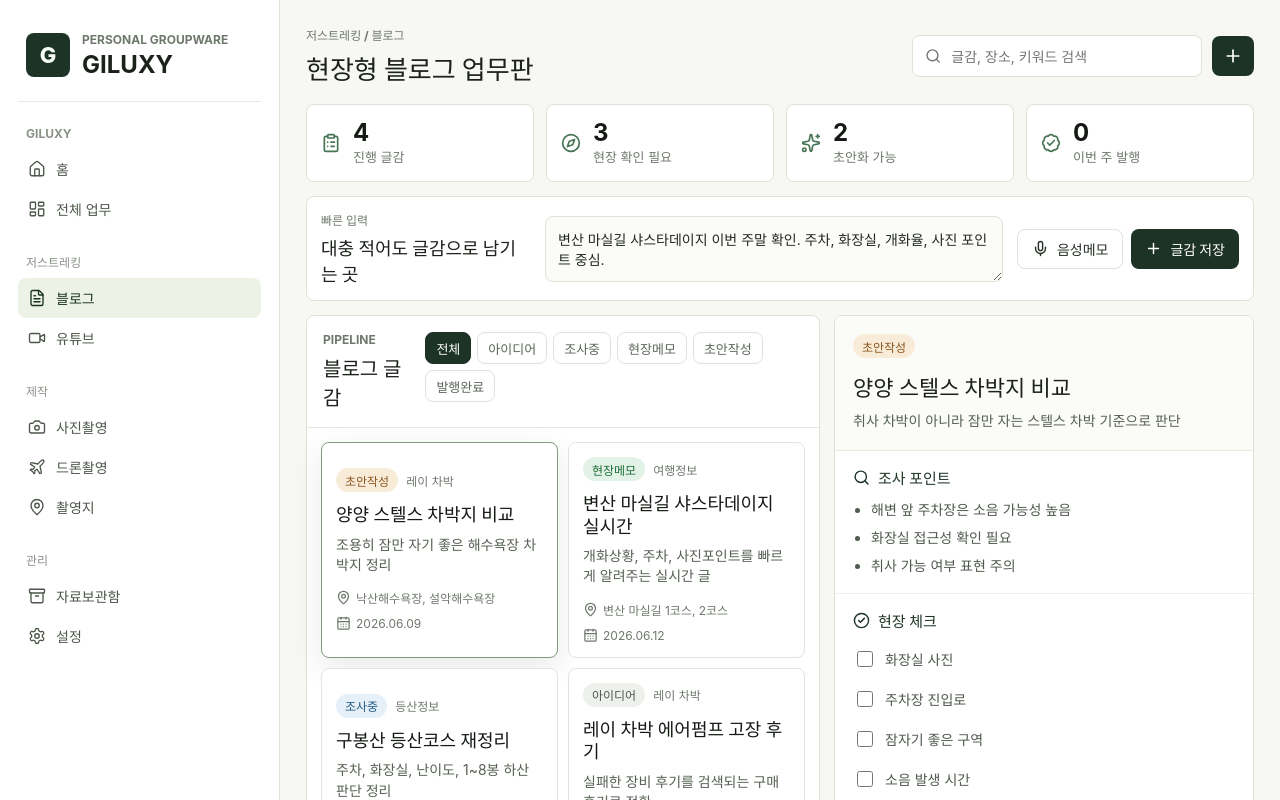
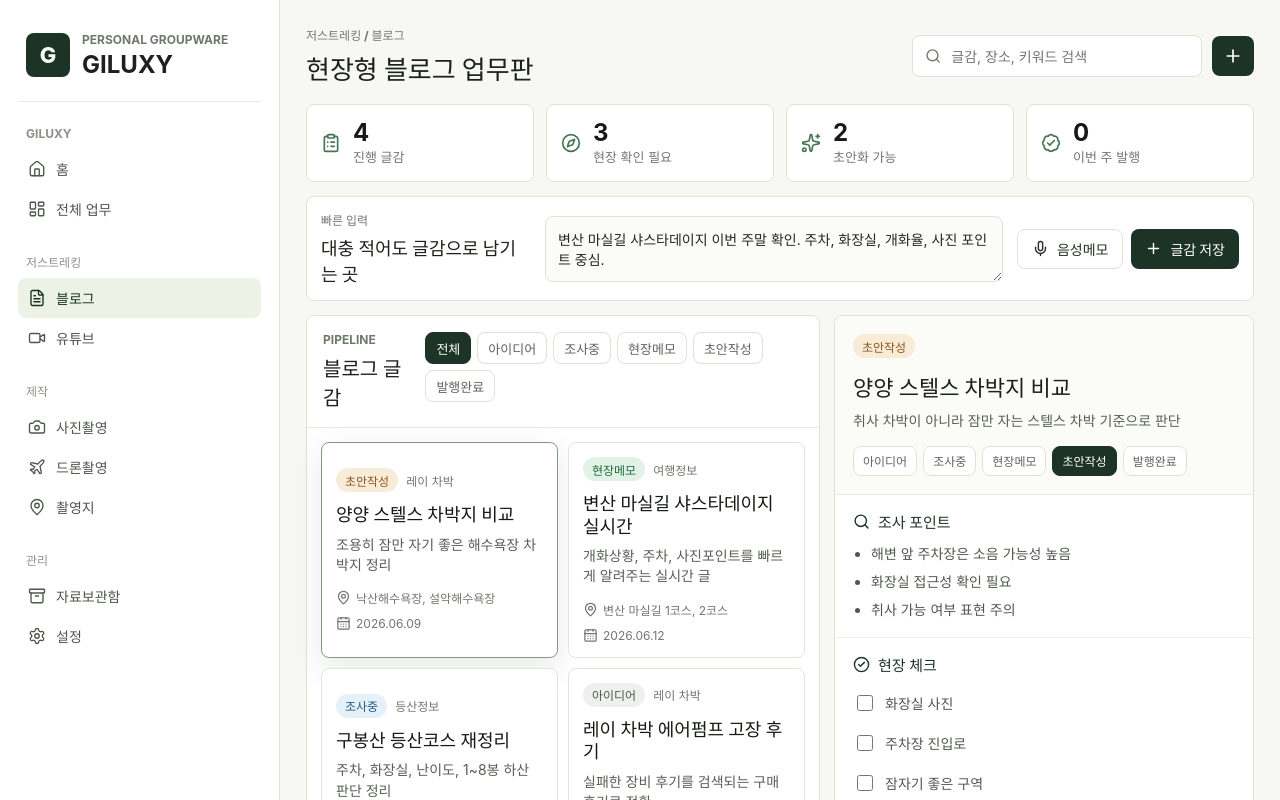
Before and after one commit to idonhaveid-dev/giluxy, a React (Vite) app: page / in a window 1280 px wide. Both pictures are taken after a click on the button "블로그로 이동". Shown: the top 800 px of the page. Built offline with nearby package versions, Linux system fonts and the light colour scheme.

Commit message:
Add blog prompt workflow

```diff
--- a/src/App.css
+++ b/src/App.css
@@ -569,6 +569,32 @@
   line-height: 1.55;
 }
 
+.status-control {
+  display: flex;
+  flex-wrap: wrap;
+  gap: 6px;
+  margin-top: 14px;
+}
+
+.status-control button {
+  min-height: 30px;
+  border: 1px solid #dfe3d7;
+  border-radius: 8px;
+  background: #ffffff;
+  color: #5c675a;
+  padding: 0 9px;
+  font: inherit;
+  font-size: 12px;
+  font-weight: 800;
+  cursor: pointer;
+}
+
+.status-control button.active {
+  border-color: #1d3326;
+  background: #1d3326;
+  color: #ffffff;
+}
+
 .detail-section {
   padding: 16px 18px;
   border-bottom: 1px solid #edf0e8;
@@ -617,6 +643,29 @@
   accent-color: #1d3326;
 }
 
+.field-note-input,
+.prompt-preview {
+  width: 100%;
+  box-sizing: border-box;
+  border: 1px solid #dfe3d7;
+  border-radius: 8px;
+  background: #fbfcf7;
+  color: #222820;
+  font: inherit;
+  font-size: 14px;
+  line-height: 1.5;
+  padding: 12px;
+  resize: vertical;
+}
+
+.field-note-input {
+  min-height: 104px;
+}
+
+.prompt-preview {
+  min-height: 260px;
+}
+
 .keyword-row {
   display: flex;
   flex-wrap: wrap;
@@ -638,14 +687,23 @@
   gap: 12px;
 }
 
-.prompt-card p {
+.prompt-card p.copy-message {
   margin: 0;
-  border-radius: 8px;
-  background: #f3f6ee;
-  padding: 12px;
-  color: #4f594d;
   font-size: 14px;
-  line-height: 1.55;
+  line-height: 1.45;
+}
+
+.copy-message.success {
+  color: #1d6d39;
+}
+
+.copy-message.error {
+  color: #9a3412;
+}
+
+.primary-button:disabled {
+  cursor: not-allowed;
+  opacity: 0.45;
 }
 
 @media (max-width: 1180px) {
--- a/src/App.tsx
+++ b/src/App.tsx
@@ -1,4 +1,4 @@
-import { useMemo, useState } from 'react'
+import { useEffect, useMemo, useState } from 'react'
 import {
   Archive,
   BadgeCheck,
@@ -8,6 +8,7 @@ import {
   ChevronRight,
   ClipboardList,
   Compass,
+  Copy,
   FileText,
   Home,
   LayoutDashboard,
@@ -38,6 +39,7 @@ type BlogItem = {
   research: string[]
   checklist: string[]
   draftAngle: string
+  memo: string
 }
 
 type AppTile = {
@@ -58,7 +60,9 @@ const statusMeta: Record<Status, { label: string; tone: string }> = {
   published: { label: '발행완료', tone: 'dark' },
 }
 
-const blogItems: BlogItem[] = [
+const BLOG_ITEMS_STORAGE_KEY = 'giluxy.blogItems.v1'
+
+const defaultBlogItems: BlogItem[] = [
   {
     id: 1,
     title: '양양 스텔스 차박지 비교',
@@ -71,6 +75,7 @@ const blogItems: BlogItem[] = [
     research: ['해변 앞 주차장은 소음 가능성 높음', '화장실 접근성 확인 필요', '취사 가능 여부 표현 주의'],
     checklist: ['화장실 사진', '주차장 진입로', '잠자기 좋은 구역', '소음 발생 시간'],
     draftAngle: '취사 차박이 아니라 잠만 자는 스텔스 차박 기준으로 판단',
+    memo: '바닷가 바로 앞보다 한 블럭 뒤가 조용함. 폭죽 소리 가능성 있음. 취사는 추천하지 않음.',
   },
   {
     id: 2,
@@ -84,6 +89,7 @@ const blogItems: BlogItem[] = [
     research: ['1코스와 2코스 개화 차이 확인', '새만금간척박물관 주차 가능성 확인', '오전/오후 빛 방향 체크'],
     checklist: ['개화율 한줄 결론', '주차장 만차 여부', '화장실 위치', '사진 잘 나오는 방향'],
     draftAngle: '길게 설명하지 말고 방문 전 판단에 필요한 정보만 앞에 배치',
+    memo: '1코스는 만개에 가까움. 2코스 앞부분은 다음주가 절정. 보고 즐기기에는 충분함.',
   },
   {
     id: 3,
@@ -97,6 +103,7 @@ const blogItems: BlogItem[] = [
     research: ['만남의광장 네비 정확도 확인', '진달래 시즌 키워드 연결 가능', '난이도 과소평가 방지'],
     checklist: ['주차장 넓이', '화장실 상태', '위험구간', '하산 선택지'],
     draftAngle: '100대명산보다 빡센 체감과 8봉 하산 추천을 명확히',
+    memo: '1~8봉만 돌고 하산해도 볼 거 다 보고 덜 힘듦. 8봉에서 9봉 가는 길은 체력 소모 큼.',
   },
   {
     id: 4,
@@ -110,6 +117,7 @@ const blogItems: BlogItem[] = [
     research: ['제품명 정확히 확인', '사용 횟수와 고장 시점 정리', '대체 펌프 비교'],
     checklist: ['제품 사진', '시거잭 연결 사진', '에어매트 주입 시간', '대체품 사진'],
     draftAngle: '추천글이 아니라 실제 차박에서 죽어버린 장비 후기',
+    memo: '5회 사용 후 전원이 안 들어옴. 결국 발펌프 150회. 노즐은 무선 펌프와 호환됨.',
   },
 ]
 
@@ -181,20 +189,149 @@ const appTiles: AppTile[] = [
 
 const statusOrder: Status[] = ['idea', 'research', 'field', 'draft', 'published']
 
+function isStatus(value: unknown): value is Status {
+  return typeof value === 'string' && statusOrder.includes(value as Status)
+}
+
+function isStringArray(value: unknown): value is string[] {
+  return Array.isArray(value) && value.every((item) => typeof item === 'string')
+}
+
+function isBlogItem(value: unknown): value is BlogItem {
+  if (typeof value !== 'object' || value === null) return false
+  const item = value as Record<string, unknown>
+
+  return (
+    typeof item.id === 'number' &&
+    typeof item.title === 'string' &&
+    typeof item.category === 'string' &&
+    isStatus(item.status) &&
+    typeof item.destination === 'string' &&
+    typeof item.due === 'string' &&
+    typeof item.intent === 'string' &&
+    isStringArray(item.keywords) &&
+    isStringArray(item.research) &&
+    isStringArray(item.checklist) &&
+    typeof item.draftAngle === 'string' &&
+    typeof item.memo === 'string'
+  )
+}
+
+function loadBlogItems(): BlogItem[] {
+  try {
+    const storedValue = window.localStorage.getItem(BLOG_ITEMS_STORAGE_KEY)
+    if (!storedValue) return defaultBlogItems
+
+    const parsedValue: unknown = JSON.parse(storedValue)
+    if (!Array.isArray(parsedValue) || !parsedValue.every(isBlogItem)) {
+      throw new Error('Saved blog items have an invalid shape.')
+    }
+
+    return parsedValue
+  } catch (error) {
+    console.error(error)
+    window.localStorage.removeItem(BLOG_ITEMS_STORAGE_KEY)
+    return defaultBlogItems
+  }
+}
+
+function createBlogItemFromMemo(memo: string, existingItems: BlogItem[]): BlogItem {
+  const trimmedMemo = memo.trim()
+  const firstLine = trimmedMemo.split('\n').find((line) => line.trim().length > 0)?.trim()
+  const title = firstLine ? firstLine.slice(0, 36) : '새 블로그 글감'
+  const nextId = Math.max(0, ...existingItems.map((item) => item.id)) + 1
+
+  return {
+    id: nextId,
+    title,
+    category: '미분류',
+    status: 'idea',
+    destination: '미정',
+    due: '미정',
+    intent: '현장 메모를 바탕으로 블로그 글감 정리',
+    keywords: [],
+    research: ['목적지 기본 정보 확인', '주차와 화장실 확인', '사진 포인트 확인'],
+    checklist: ['주차', '화장실', '혼잡도', '사진 포인트'],
+    draftAngle: '대충 남긴 메모를 네 블로그 말투의 현장형 정보 글로 정리',
+    memo: trimmedMemo,
+  }
+}
+
+function createDraftPrompt(item: BlogItem): string {
+  const keywords = item.keywords.length > 0 ? item.keywords.join(', ') : '메모에서 적절히 추출'
+
+  return `내 블로그 말투로 네이버 노출에 유리한 블로그 초안을 만들어줘.
+
+조건:
+- 과장하지 말고 직접 다녀온 사람처럼 담백하게 쓸 것
+- 정보는 앞쪽에 배치할 것
+- 주차, 화장실, 소요시간, 현장감, 추천/비추천 판단을 넣을 것
+- AI가 쓴 것처럼 매끈한 문장은 피하고 짧은 판단 문장을 섞을 것
+- 제목 후보 5개, 요약 박스, 본문, 사진 사이 문장, 태그를 만들어줄 것
+
+글감:
+- 제목: ${item.title}
+- 카테고리: ${item.category}
+- 장소/대상: ${item.destination}
+- 목적: ${item.intent}
+- 핵심 키워드: ${keywords}
+- 글 방향: ${item.draftAngle}
+
+조사 포인트:
+${item.research.map((note) => `- ${note}`).join('\n')}
+
+현장 체크리스트:
+${item.checklist.map((note) => `- ${note}`).join('\n')}
+
+현장 메모:
+${item.memo || '- 아직 없음'}`
+}
+
 function App() {
   const [view, setView] = useState<AppView>('home')
-  const [selectedId, setSelectedId] = useState(blogItems[0].id)
+  const [items, setItems] = useState<BlogItem[]>(() => loadBlogItems())
+  const [selectedId, setSelectedId] = useState(defaultBlogItems[0].id)
   const [activeStatus, setActiveStatus] = useState<Status | 'all'>('all')
   const [quickMemo, setQuickMemo] = useState(
     '변산 마실길 샤스타데이지 이번 주말 확인. 주차, 화장실, 개화율, 사진 포인트 중심.',
   )
+  const [copyState, setCopyState] = useState<'idle' | 'success' | 'error'>('idle')
 
-  const selectedItem = blogItems.find((item) => item.id === selectedId) ?? blogItems[0]
+  useEffect(() => {
+    window.localStorage.setItem(BLOG_ITEMS_STORAGE_KEY, JSON.stringify(items))
+  }, [items])
+
+  const selectedItem = items.find((item) => item.id === selectedId) ?? items[0] ?? defaultBlogItems[0]
 
   const filteredItems = useMemo(() => {
-    if (activeStatus === 'all') return blogItems
-    return blogItems.filter((item) => item.status === activeStatus)
-  }, [activeStatus])
+    if (activeStatus === 'all') return items
+    return items.filter((item) => item.status === activeStatus)
+  }, [activeStatus, items])
+
+  const addQuickMemo = () => {
+    const newItem = createBlogItemFromMemo(quickMemo, items)
+    setItems([newItem, ...items])
+    setSelectedId(newItem.id)
+    setQuickMemo('')
+  }
+
+  const updateSelectedStatus = (status: Status) => {
+    setItems((currentItems) => currentItems.map((item) => (item.id === selectedItem.id ? { ...item, status } : item)))
+  }
+
+  const updateSelectedMemo = (memo: string) => {
+    setItems((currentItems) => currentItems.map((item) => (item.id === selectedItem.id ? { ...item, memo } : item)))
+  }
+
+  const copyPrompt = async () => {
+    try {
+      await navigator.clipboard.writeText(createDraftPrompt(selectedItem))
+      setCopyState('success')
+    } catch (error) {
+      console.error(error)
+      setCopyState('error')
+    }
+  }
 
   return (
     <div className="app-shell">
@@ -205,12 +342,18 @@ function App() {
           <BlogWorkspace
             activeStatus={activeStatus}
             filteredItems={filteredItems}
+            items={items}
             quickMemo={quickMemo}
+            copyState={copyState}
+            onAddQuickMemo={addQuickMemo}
+            onCopyPrompt={copyPrompt}
             selectedId={selectedId}
             selectedItem={selectedItem}
             setActiveStatus={setActiveStatus}
             setQuickMemo={setQuickMemo}
             setSelectedId={setSelectedId}
+            updateSelectedMemo={updateSelectedMemo}
+            updateSelectedStatus={updateSelectedStatus}
           />
         ) : null}
       </main>
@@ -344,22 +487,36 @@ function HomeScreen({ onOpenBlog }: { onOpenBlog: () => void }) {
 function BlogWorkspace({
   activeStatus,
   filteredItems,
+  items,
   quickMemo,
+  copyState,
+  onAddQuickMemo,
+  onCopyPrompt,
   selectedId,
   selectedItem,
   setActiveStatus,
   setQuickMemo,
   setSelectedId,
+  updateSelectedMemo,
+  updateSelectedStatus,
 }: {
   activeStatus: Status | 'all'
   filteredItems: BlogItem[]
+  items: BlogItem[]
   quickMemo: string
+  copyState: 'idle' | 'success' | 'error'
+  onAddQuickMemo: () => void
+  onCopyPrompt: () => void
   selectedId: number
   selectedItem: BlogItem
   setActiveStatus: (status: Status | 'all') => void
   setQuickMemo: (memo: string) => void
   setSelectedId: (id: number) => void
+  updateSelectedMemo: (memo: string) => void
+  updateSelectedStatus: (status: Status) => void
 }) {
+  const draftPrompt = createDraftPrompt(selectedItem)
+
   return (
     <>
       <header className="topbar">
@@ -382,7 +539,7 @@ function BlogWorkspace({
         <article className="metric-card">
           <ClipboardList size={20} />
           <div>
-            <strong>{blogItems.length}</strong>
+            <strong>{items.length}</strong>
             <span>진행 글감</span>
           </div>
         </article>
@@ -420,7 +577,7 @@ function BlogWorkspace({
             <Mic size={17} />
             음성메모
           </button>
-          <button className="primary-button" type="button">
+          <button className="primary-button" type="button" onClick={onAddQuickMemo} disabled={quickMemo.trim().length === 0}>
             <Plus size={17} />
             글감 저장
           </button>
@@ -485,6 +642,18 @@ function BlogWorkspace({
             <span className={`status-pill ${statusMeta[selectedItem.status].tone}`}>{statusMeta[selectedItem.status].label}</span>
             <h3>{selectedItem.title}</h3>
             <p>{selectedItem.draftAngle}</p>
+            <div className="status-control" aria-label="글감 상태 변경">
+              {statusOrder.map((status) => (
+                <button
+                  className={selectedItem.status === status ? 'active' : ''}
+                  key={status}
+                  type="button"
+                  onClick={() => updateSelectedStatus(status)}
+                >
+                  {statusMeta[status].label}
+                </button>
+              ))}
+            </div>
           </div>
 
           <section className="detail-section">
@@ -528,18 +697,30 @@ function BlogWorkspace({
 
           <section className="detail-section">
             <h4>
+              <Mic size={17} />
+              현장 메모
+            </h4>
+            <textarea
+              className="field-note-input"
+              value={selectedItem.memo}
+              onChange={(event) => updateSelectedMemo(event.target.value)}
+              placeholder="현장에서 본 것만 짧게 적어두기"
+            />
+          </section>
+
+          <section className="detail-section">
+            <h4>
               <FileText size={17} />
-              초안 요청문
+              Codex용 요청문
             </h4>
             <div className="prompt-card">
-              <p>
-                이 글감을 내 블로그 말투로 네이버 노출용 초안으로 바꿔줘. 제목 후보, 요약, 본문, 사진 사이 문장,
-                태그까지 만들고 과장된 표현은 빼줘.
-              </p>
-              <button className="primary-button" type="button">
-                초안 만들기
-                <ChevronRight size={17} />
+              <textarea className="prompt-preview" value={draftPrompt} readOnly />
+              <button className="primary-button" type="button" onClick={onCopyPrompt}>
+                <Copy size={17} />
+                요청문 복사
               </button>
+              {copyState === 'success' ? <p className="copy-message success">복사 완료. 그대로 Codex나 ChatGPT에 붙여넣으면 됩니다.</p> : null}
+              {copyState === 'error' ? <p className="copy-message error">복사 권한이 막혔습니다. 요청문을 직접 선택해서 복사해주세요.</p> : null}
             </div>
           </section>
         </aside>
```
